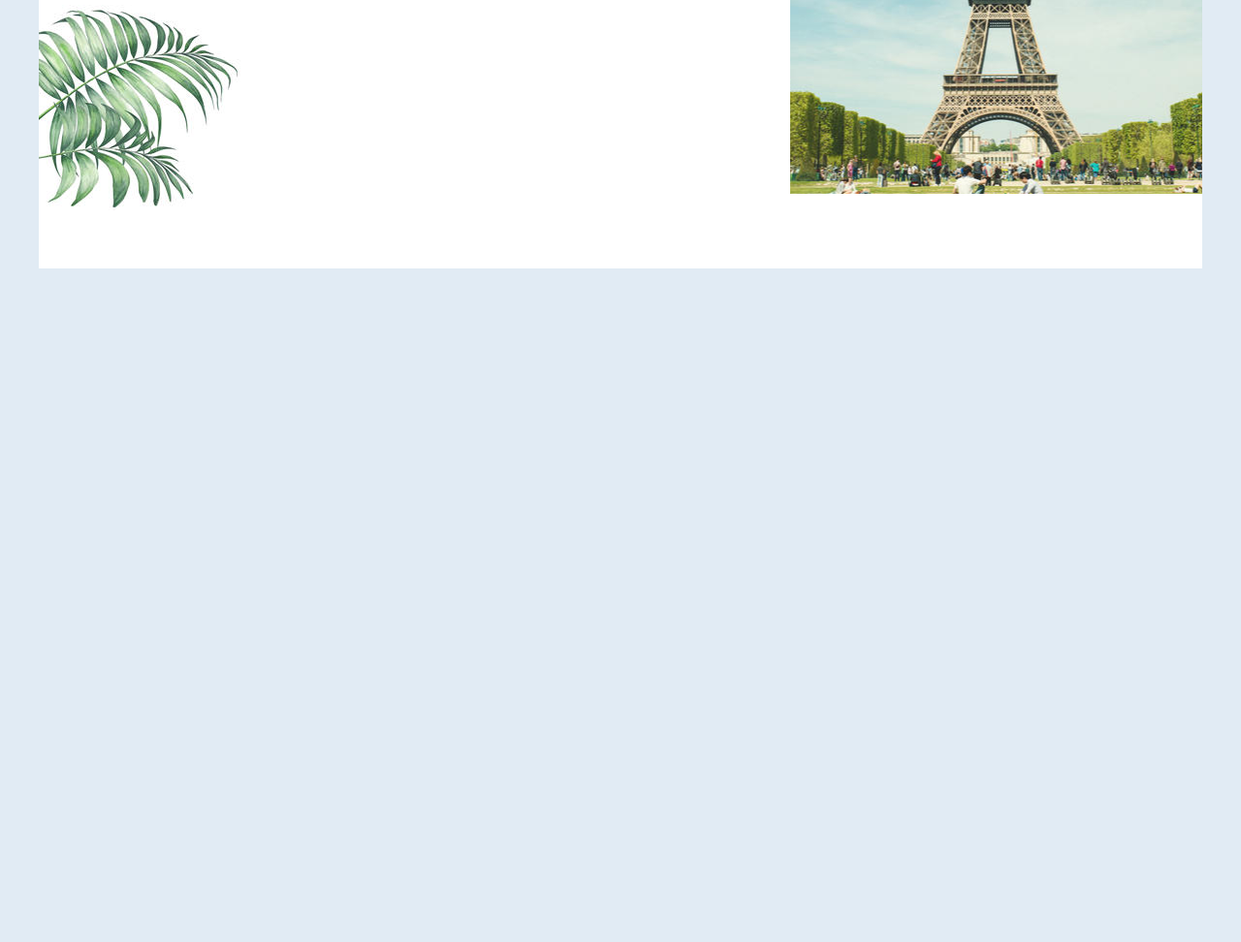
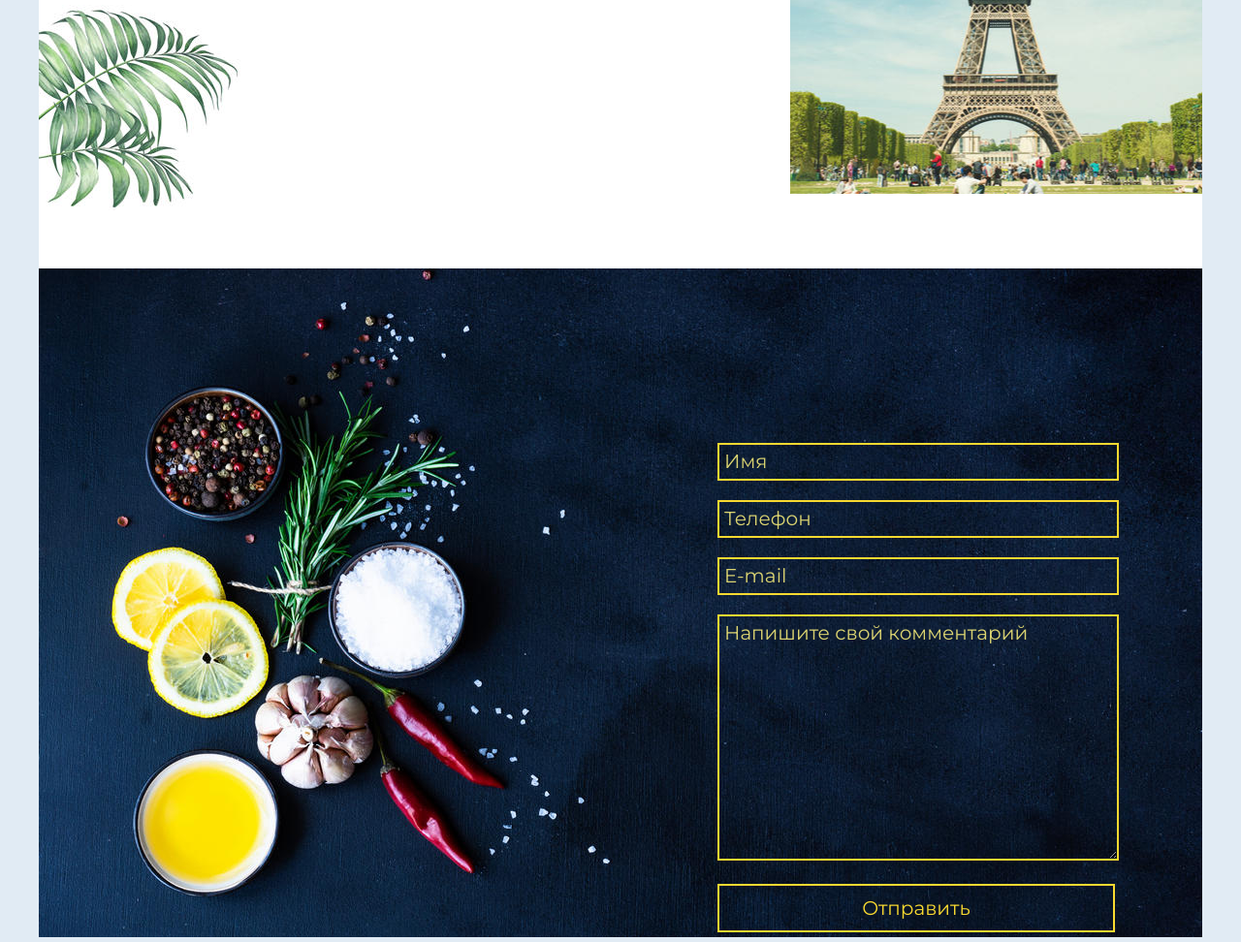
Before and after one commit to Adcku/cook-travel, a plain HTML site: page index.html in a window 1280 px wide. Shown: the part 4176-5148 px from the top of the page at 97% size. Before the commit the page ends 4476 px from the top, so only its background shows below. Drawn offline with Linux system fonts and the light colour scheme.

Commit message:
начал последний блок

```diff
--- a/index.html
+++ b/index.html
@@ -252,5 +252,26 @@
         <div class="height"></div>
       </article>
     </main>
+    <aside>
+      <div class="form">
+        <form action="">
+          <div><input type="text" name="" required placeholder="Имя" /></div>
+          <div><input type="tel" name="" required placeholder="Телефон" /></div>
+          <div>
+            <input type="email" name="" required placeholder="E-mail" />
+          </div>
+          <div>
+            <textarea
+              name=""
+              cols="30"
+              rows="10"
+              required
+              placeholder="Напишите свой комментарий"
+            ></textarea>
+          </div>
+          <div><input class="submit" type="submit" value="Отправить" /></div>
+        </form>
+      </div>
+    </aside>
   </div>
 </html>
--- a/static/CSS/style.css
+++ b/static/CSS/style.css
@@ -443,3 +443,56 @@ article.blog .left-3 .list-left {
   height: 236px;
   background-image: url("../images/list.jpg");
 }
+aside {
+  position: relative;
+  width: 100%;
+  height: 690px;
+  background-image: url("../images/fon-footer.jpg");
+}
+.form {
+  position: absolute;
+  right: 0px;
+  width: 500px;
+  margin-top: 170px;
+}
+
+.form div {
+  padding: 10px 0 10px 0;
+}
+.form input {
+  color: var(--color-yellow);
+  background: none;
+  border: var(--color-yellow) 2px solid;
+  width: 80%;
+  height: 25px;
+  padding: 5px;
+  font-size: 20px;
+}
+
+.form input:focus {
+  outline: none;
+}
+
+.form textarea {
+  color: var(--color-yellow);
+  background: none;
+  border: var(--color-yellow) 2px solid;
+  width: 80%;
+  padding: 5px;
+  font-size: 20px;
+}
+
+input::placeholder,
+textarea::placeholder {
+  color: #dbd471;
+}
+
+.form input.submit {
+  /*padding: 15px 30px 15px 30px;*/
+  height: 50px;
+  width: 82%;
+  color: var(--color-yellow);
+  background: none;
+  border: var(--color-yellow) 2px solid;
+  font-size: 20px;
+}
```
